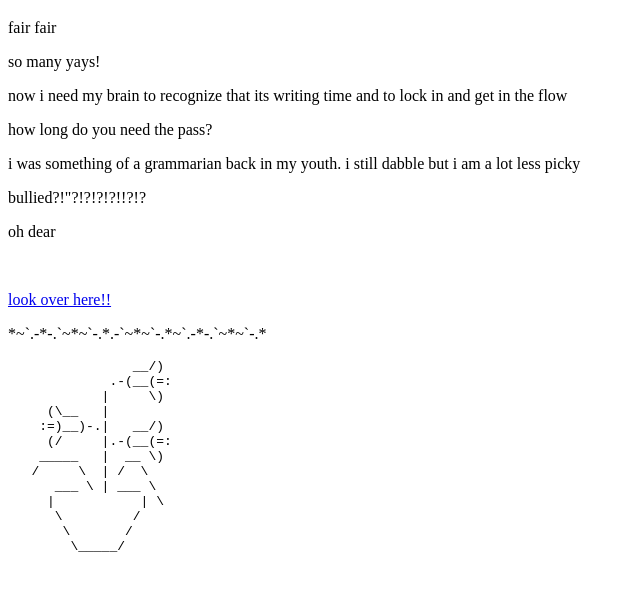
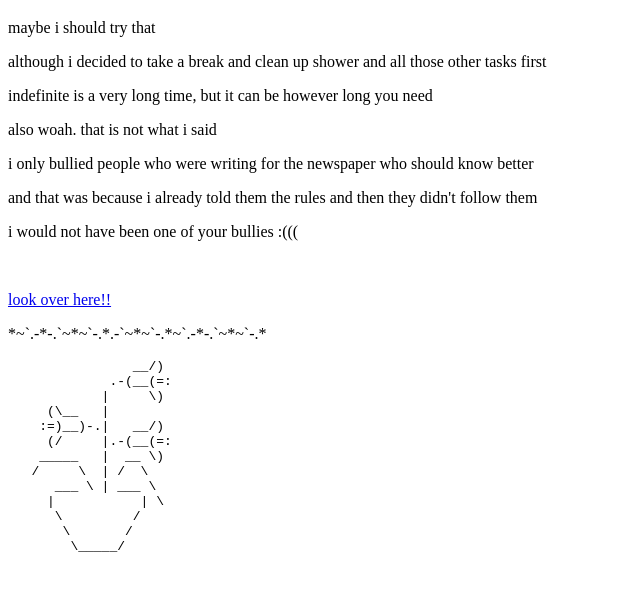
Before and after one commit to talivogel06/biggermystery, a plain HTML site: page index.html in a window 1280 px wide. Shown: the part 61-652 px from the top of the page, without its empty margins (0-640 px from the left). Drawn offline with Linux system fonts and the light colour scheme.

Commit message:
Update index.html

```diff
--- a/index.html
+++ b/index.html
@@ -5,14 +5,14 @@
 </head>
 <body>
     <h1>an even bigger mystery???</h1>
-    <p>fair fair</p>
-    <p>so many yays!</p>
-    <p>now i need my brain to recognize that its writing time and to lock in and get in the flow</p>
-    <p>how long do you need the pass?</p>
-    <p>i was something of a grammarian back in my youth. i still dabble but i am a lot less picky</p>
-    <p>bullied?!"?!?!?!?!!?!?</p>
-    <p>oh dear</p>
-    <p style="color: white;">`o`</p>
+    <p>maybe i should try that</p>
+    <p>although i decided to take a break and clean up shower and all those other tasks first</p>
+    <p>indefinite is a very long time, but it can be however long you need</p>
+    <p>also woah. that is not what i said</p>
+    <p>i only bullied people who were writing for the newspaper who should know better</p>
+    <p>and that was because i already told them the rules and then they didn't follow them</p>
+    <p>i would not have been one of your bullies :(((</p>
+    <p style="color: white;">~_~</p>
     <a href="art.html">look over here!!</a>
     <p>*~`.-*-.`~*~`-.*.-`~*~`-.*~`.-*-.`~*~`-.*</p>
     <pre>
```
